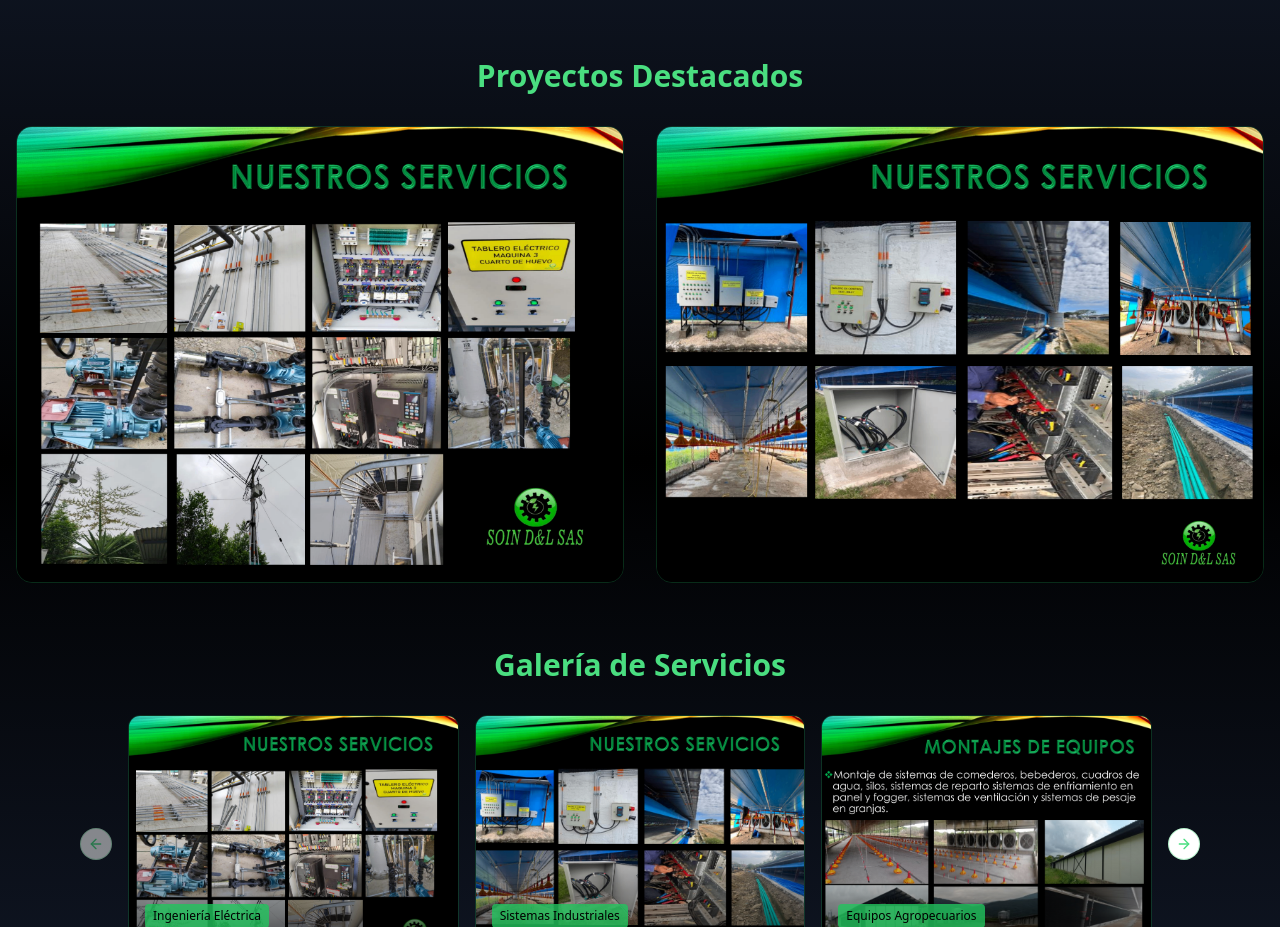
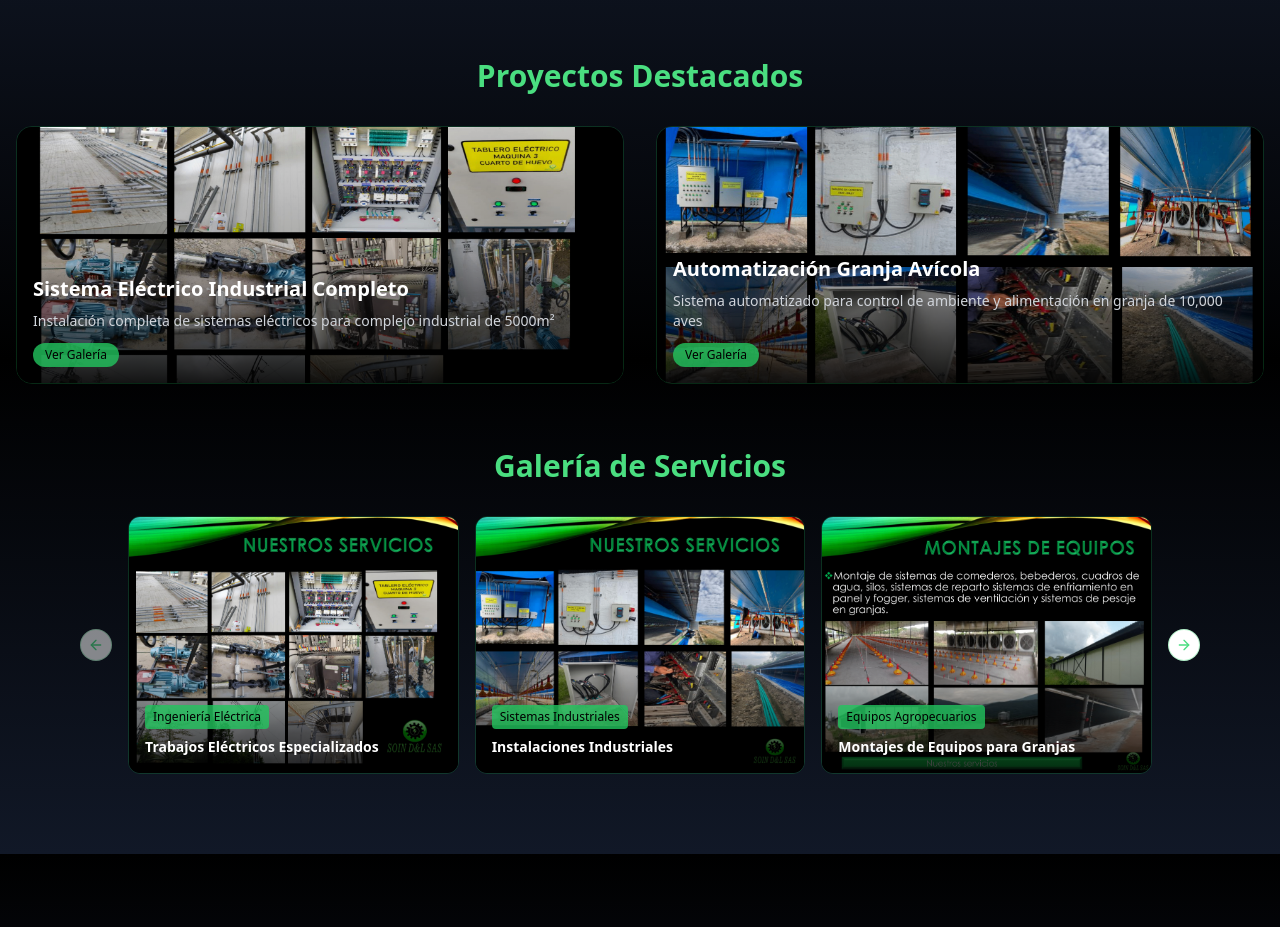
Before and after one commit to kamansoft/soin-d-and-l-site, a React (Vite) app: page / in a window 1280 px wide. Shown: the part 3902-4829 px from the top of the page. Built offline with nearby package versions, Linux system fonts and the light colour scheme.

Commit message:
Feat: Implement project items with gallery
Refactor the "Proyectos Destacados" section to display project items with titles, descriptions, and images. Clicking an image opens a project-specific gallery.

```diff
--- a/src/components/Gallery.tsx
+++ b/src/components/Gallery.tsx
@@ -1,4 +1,5 @@
 
+import { useState } from "react";
 import {
   Carousel,
   CarouselContent,
@@ -6,18 +7,40 @@ import {
   CarouselNext,
   CarouselPrevious,
 } from "@/components/ui/carousel"
+import {
+  Dialog,
+  DialogContent,
+  DialogHeader,
+  DialogTitle,
+} from "@/components/ui/dialog"
 
 export const Gallery = () => {
-  const projectImages = [
+  const [selectedProject, setSelectedProject] = useState<any>(null);
+
+  const featuredProjects = [
     {
-      src: "/lovable-uploads/f52e6484-9fe6-410c-9519-0f8ba770dbaa.png",
-      title: "Instalaciones Eléctricas Industriales",
-      description: "Montaje de tableros y sistemas de control"
+      id: 1,
+      title: "Sistema Eléctrico Industrial Completo",
+      shortDescription: "Instalación completa de sistemas eléctricos para complejo industrial de 5000m²",
+      coverImage: "/lovable-uploads/f52e6484-9fe6-410c-9519-0f8ba770dbaa.png",
+      gallery: [
+        "/lovable-uploads/f52e6484-9fe6-410c-9519-0f8ba770dbaa.png",
+        "/lovable-uploads/2fb99dde-998e-4c93-8514-31fa12afaad9.png",
+        "/lovable-uploads/5b5b40f1-e066-4b4b-a51d-6da3d09f0472.png"
+      ],
+      fullDescription: "Proyecto integral que incluyó el diseño e instalación de tableros de control, sistemas de iluminación LED industriales, y redes de distribución eléctrica para una planta de manufactura."
     },
     {
-      src: "/lovable-uploads/01e0dee9-8562-4bef-9d46-e4ee442bbb97.png",
-      title: "Sistemas Agropecuarios",
-      description: "Instalaciones para granjas avícolas"
+      id: 2,
+      title: "Automatización Granja Avícola",
+      shortDescription: "Sistema automatizado para control de ambiente y alimentación en granja de 10,000 aves",
+      coverImage: "/lovable-uploads/01e0dee9-8562-4bef-9d46-e4ee442bbb97.png",
+      gallery: [
+        "/lovable-uploads/01e0dee9-8562-4bef-9d46-e4ee442bbb97.png",
+        "/lovable-uploads/f2c8c0e4-44e3-40ef-aa8f-02c36b5ef28a.png",
+        "/lovable-uploads/8da8ca72-95eb-4861-9af5-fb3365b7fbf2.png"
+      ],
+      fullDescription: "Implementación de sistemas de control automatizado para temperatura, humedad, ventilación y alimentación, incluyendo sensores IoT y paneles de control centralizados."
     }
   ];
 
@@ -60,17 +83,24 @@ export const Gallery = () => {
             Proyectos Destacados
           </h3>
           <div className="grid grid-cols-1 md:grid-cols-2 gap-8">
-            {projectImages.map((image, index) => (
-              <div key={index} className="group relative overflow-hidden rounded-2xl border border-green-500/20 hover:border-green-400/40 transition-all duration-300">
+            {featuredProjects.map((project) => (
+              <div
+                key={project.id}
+                className="group relative overflow-hidden rounded-2xl border border-green-500/20 hover:border-green-400/40 transition-all duration-300 cursor-pointer"
+                onClick={() => setSelectedProject(project)}
+              >
                 <img
-                  src={image.src}
-                  alt={image.title}
-                  className="w-full h-auto group-hover:scale-105 transition-transform duration-300"
+                  src={project.coverImage}
+                  alt={project.title}
+                  className="w-full h-64 object-cover group-hover:scale-105 transition-transform duration-300"
                 />
-                <div className="absolute inset-0 bg-gradient-to-t from-black/80 via-transparent to-transparent opacity-0 group-hover:opacity-100 transition-opacity duration-300">
+                <div className="absolute inset-0 bg-gradient-to-t from-black/90 via-black/20 to-transparent">
                   <div className="absolute bottom-4 left-4 right-4">
-                    <h4 className="text-xl font-bold text-white mb-2">{image.title}</h4>
-                    <p className="text-gray-300">{image.description}</p>
+                    <h4 className="text-xl font-bold text-white mb-2">{project.title}</h4>
+                    <p className="text-gray-300 text-sm">{project.shortDescription}</p>
+                    <div className="mt-3 inline-block px-3 py-1 bg-green-500/80 rounded-full text-xs font-medium text-black">
+                      Ver Galería
+                    </div>
                   </div>
                 </div>
               </div>
@@ -110,6 +140,41 @@ export const Gallery = () => {
           </Carousel>
         </div>
       </div>
+
+      {/* Project Gallery Modal */}
+      <Dialog open={!!selectedProject} onOpenChange={() => setSelectedProject(null)}>
+        <DialogContent className="max-w-4xl bg-black border-green-500/20">
+          <DialogHeader>
+            <DialogTitle className="text-2xl font-bold text-green-400">
+              {selectedProject?.title}
+            </DialogTitle>
+          </DialogHeader>
+          {selectedProject && (
+            <div className="space-y-6">
+              <p className="text-gray-300 text-lg leading-relaxed">
+                {selectedProject.fullDescription}
+              </p>
+              <Carousel className="w-full">
+                <CarouselContent>
+                  {selectedProject.gallery.map((image: string, index: number) => (
+                    <CarouselItem key={index}>
+                      <div className="relative">
+                        <img
+                          src={image}
+                          alt={`${selectedProject.title} - Imagen ${index + 1}`}
+                          className="w-full h-96 object-cover rounded-lg"
+                        />
+                      </div>
+                    </CarouselItem>
+                  ))}
+                </CarouselContent>
+                <CarouselPrevious className="text-green-400 border-green-400/40 hover:bg-green-400/10" />
+                <CarouselNext className="text-green-400 border-green-400/40 hover:bg-green-400/10" />
+              </Carousel>
+            </div>
+          )}
+        </DialogContent>
+      </Dialog>
     </section>
   );
 };
```
